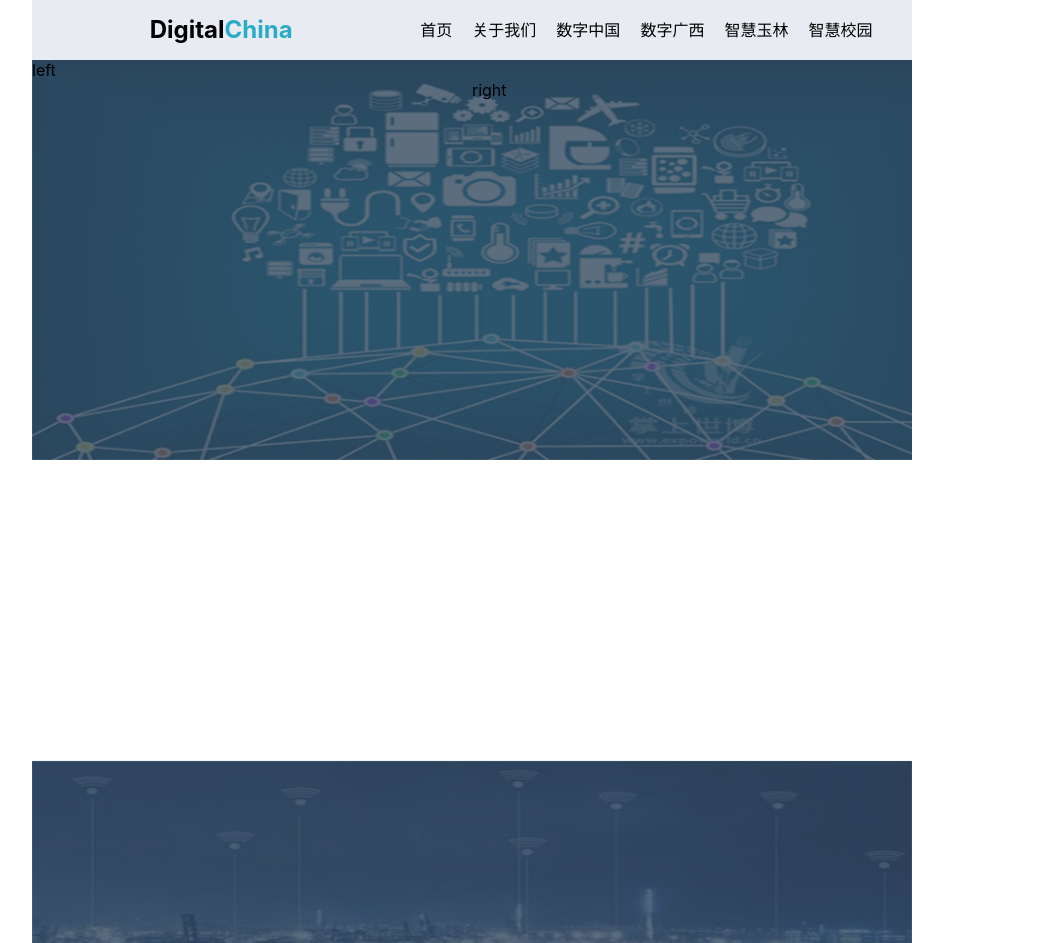
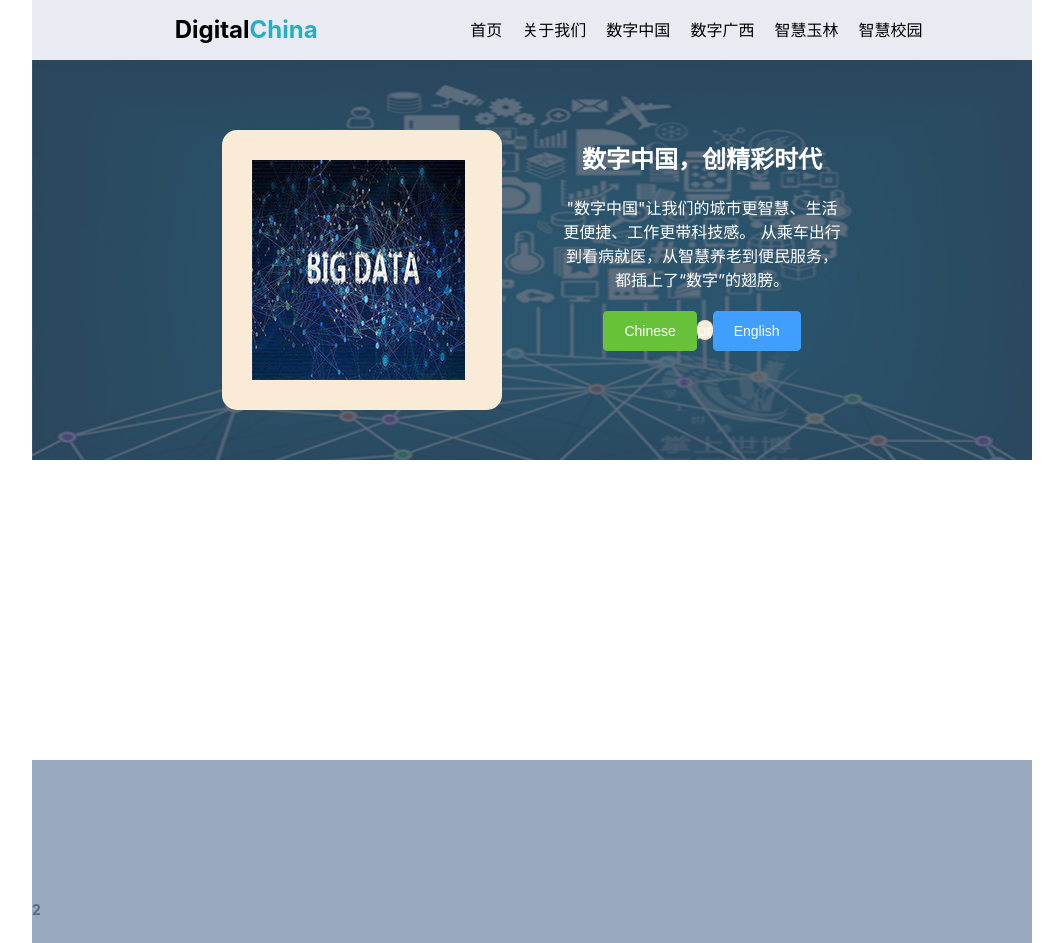
Before and after one commit to ningyufan/DC, a Nuxt app: page / in a window 1280 px wide. Shown: the top 943 px of the page, without its empty margins (168-1231 px from the left). Built offline with nearby package versions, Linux system fonts and the light colour scheme.

Commit message:
nyf_2019.06.09

```diff
--- a/components/index.vue
+++ b/components/index.vue
@@ -2,22 +2,47 @@
     <div class="com_index">
         <div class="top">
             <div class="top_left">
-                left
+                <div class="image_bg">
+                    <div class="images">
+                        <el-image :src="src1"></el-image>
+                    </div>
+                </div>
             </div>
             <div class="top_right">
-                right
+                <div class="top_content">
+                    <h2>数字中国，创精彩时代</h2>
+                    <p style="margin-top:20px">"数字中国"让我们的城市更智慧、生活更便捷、工作更带科技感。
+                        从乘车出行到看病就医，从智慧养老到便民服务，都插上了“数字”的翅膀。
+                    </p>
+                    <div style="margin-top:20px">
+                        <el-button type="success">Chinese</el-button>
+                        <span class="or">pr</span>
+                        <el-button type="primary">English</el-button>
+                    </div>
+
+                </div>
             </div>
         </div>
         <div class="middle">
 
         </div>
         <div class="bottom">
+            <el-carousel height="300px">
+                <el-carousel-item v-for="item in 4" :key="item">
+                    <h3>{{ item }}</h3>
+                </el-carousel-item>
+            </el-carousel>
 
         </div>
     </div>
 </template>
 <script>
 export default {
+    data(){
+        return{
+            src1:require('../assets/image/bigdata.png'),
+        }
+    }
 
 }
 </script>
@@ -31,13 +56,40 @@ export default {
 }
 .top_left{
     width: 50%;
-    /* background-color: aquamarine; */
+    height: 100%;
+    float: left;
+    padding: 30px;
+}
+.image_bg{
+    width: 280px;
+    height: 280px;
+    background-color: antiquewhite;
+    float: right;
+    margin-top:40px;
+    border-radius: 15px;
+}
+.images{
+    padding: 30px;
 }
 .top_right{
     width: 50%;
-    /* background-color: antiquewhite; */
+    height: 100%;
     float: right;
-
+    margin-left: -100%;
+    padding: 30px;
+}
+.top_content{
+     width: 280px;
+    height: 280px;
+    float: left;
+    margin-top:50px;
+    text-align: center;
+    color: white;
+}
+.or{
+    background-color: antiquewhite;
+    position:relative;
+    border-radius: 15px;
 }
 .middle{
     height: 300px;
@@ -49,5 +101,20 @@ export default {
     background-size:cover;
     height: 300px;
 }
+.el-carousel__item h3 {
+    color: #475669;
+    font-size: 14px;
+    opacity: 0.75;
+    line-height: 300px;
+    margin: 0;
+  }
+
+  .el-carousel__item:nth-child(2n) {
+     background-color: #99a9bf;
+  }
+
+  .el-carousel__item:nth-child(2n+1) {
+     background-color: #d3dce6;
+  }
 
 </style>
--- a/pages/index.vue
+++ b/pages/index.vue
@@ -29,7 +29,7 @@
                         <a>数字中国，创精彩时代@版权所有</a>
                     </div>
                     </el-col>
-                <el-col :span="9">
+                <el-col :span="10">
                     <div style="float:right">
                         <nav>
                             <a class="lable" @click="toggleTabs(cpAboutMe)">关于我们</a>
@@ -39,7 +39,7 @@
                     　　</nav>
                     </div>
                     </el-col>
-                <el-col :span="6">
+                <el-col :span="5">
                     <div>
                         <h1 style="text-align: center;float:right">Digital<span style="color:#2aacc8">China</span></h1>
                     </div>
@@ -105,6 +105,7 @@ a:active {color:#2aacc8;}  /* 正在被点击的链接 */
 }
 .main{
     padding: 0px;
+    /* min-height: 800px; */
 }
 .lable{
     width: 80px;
@@ -114,6 +115,8 @@ a:active {color:#2aacc8;}  /* 正在被点击的链接 */
 .body{
     margin-left: 200px;
     margin-right: 200px;
+    min-width: 1000px;
+    min-height: 600px
 }
 
 </style>
```
